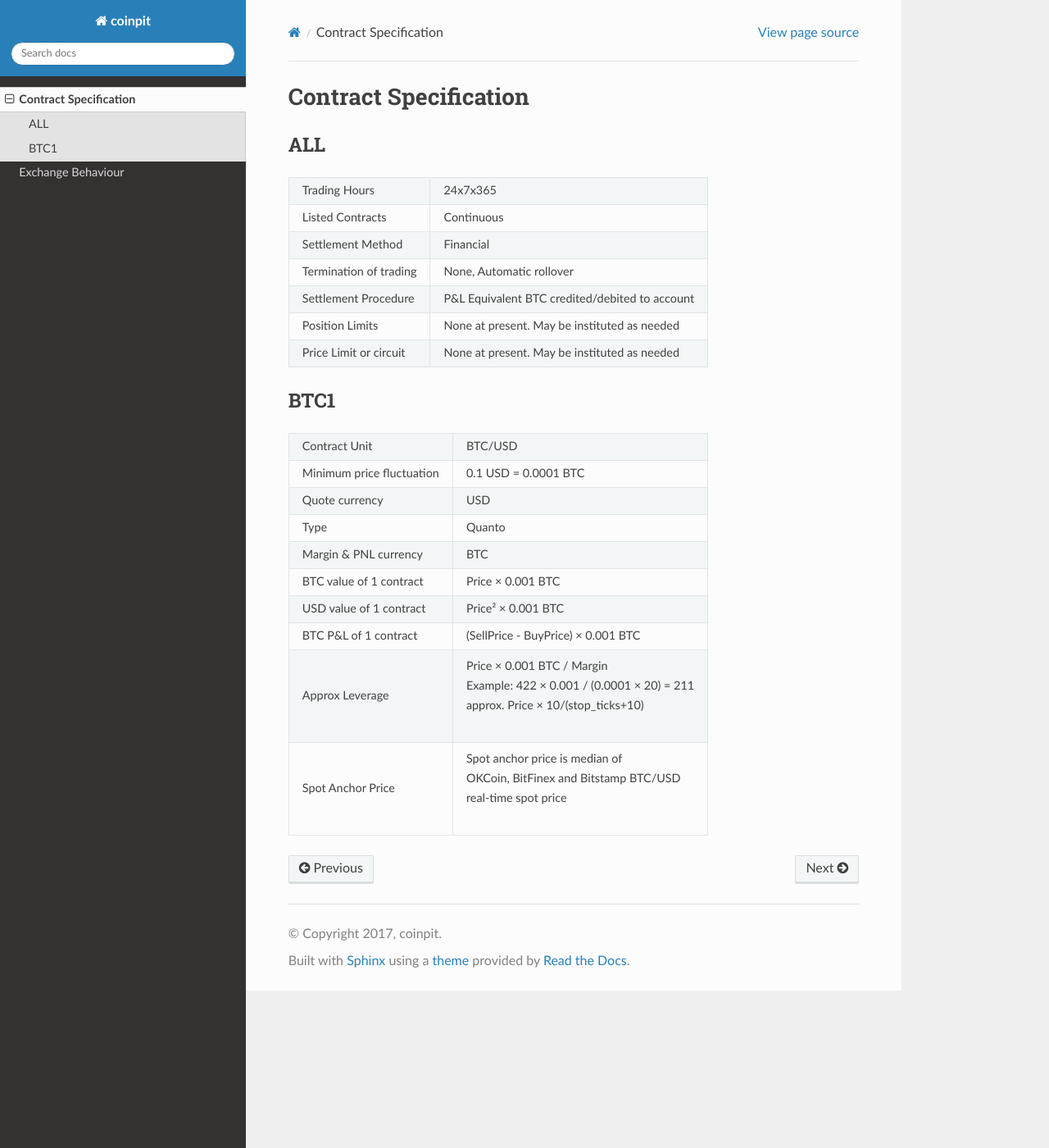
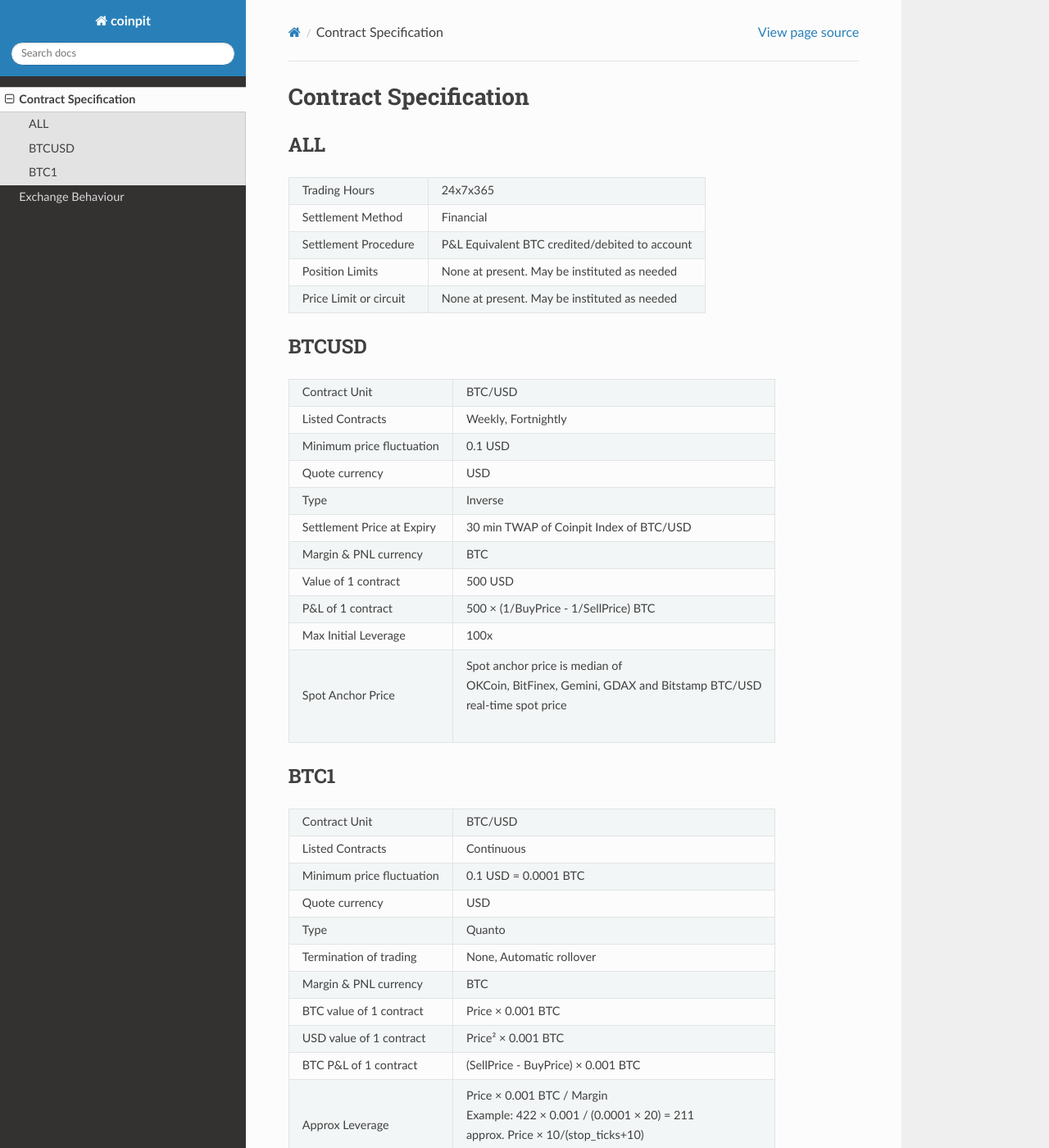
Before and after one commit to bharathrao/coinpitdocs, a Sphinx documentation site: the page built from docs/source/specs.rst, in a window 1280 px wide and 1400 px high. Shown: the whole window at 82% size. Built offline with Sphinx 7.4.7 and the Read the Docs theme 2.0.0, drawn with Linux system fonts in a browser that asks for light colours; formulas are drawn with MathJax 3; some of the changed text lies outside the part shown.

Commit message:
added BTCUSD

```diff
--- a/docs/source/_static/css/coinpit.css
+++ b/docs/source/_static/css/coinpit.css
@@ -3,7 +3,3 @@
 table.docutils div.line-block {
     margin-left: 0;
 }
-
-div.wy-menu.rst-pro {
-    display: none;
-}
--- a/docs/source/specs.rst
+++ b/docs/source/specs.rst
@@ -3,27 +3,43 @@ Contract Specification
 
 ALL
 ---
-
 .. csv-table::
 
     "Trading Hours", "24x7x365"
-    "Listed Contracts", "Continuous"
     "Settlement Method", "Financial"
-    "Termination of trading", "None, Automatic rollover"
     "Settlement Procedure", "P&L Equivalent BTC credited/debited to account"
     "Position Limits", "None at present. May be instituted as needed"
     "Price Limit or circuit", "None at present. May be instituted as needed"
 
 
-BTC1
-----
-
+BTCUSD
+------
 .. csv-table::
 
     "Contract Unit", "BTC/USD"
+    "Listed Contracts", "Weekly, Fortnightly"
+    "Minimum price fluctuation", "0.1 USD"
+    "Quote currency", "USD"
+    "Type", "Inverse"
+    "Settlement Price at Expiry", "30 min TWAP of Coinpit Index of BTC/USD"
+    "Margin & PNL currency", "BTC"
+    "Value of 1 contract", "500 USD"
+    "P&L of 1 contract", "500 × (1/BuyPrice - 1/SellPrice) BTC"
+    "Max Initial Leverage", "100x"
+    "Spot Anchor Price", "| Spot anchor price is median of
+    | OKCoin, BitFinex, Gemini, GDAX and Bitstamp BTC/USD
+    | real-time spot price"
+
+BTC1
+----
+.. csv-table::
+
+    "Contract Unit", "BTC/USD"
+    "Listed Contracts", "Continuous"
     "Minimum price fluctuation", "0.1 USD = 0.0001 BTC"
     "Quote currency", "USD"
     "Type", "Quanto"
+    "Termination of trading", "None, Automatic rollover"
     "Margin & PNL currency", "BTC"
     "BTC value of 1 contract", "Price × 0.001 BTC"
     "USD value of 1 contract", "Price² × 0.001 BTC"
@@ -32,5 +48,5 @@ BTC1
     | Example: 422 × 0.001 / (0.0001 × 20) = 211
     | approx. Price × 10/(stop_ticks+10)"
     "Spot Anchor Price", "| Spot anchor price is median of
-    | OKCoin, BitFinex and Bitstamp BTC/USD
+    | OKCoin, BitFinex, Gemini, GDAX and Bitstamp BTC/USD
     | real-time spot price"
```
